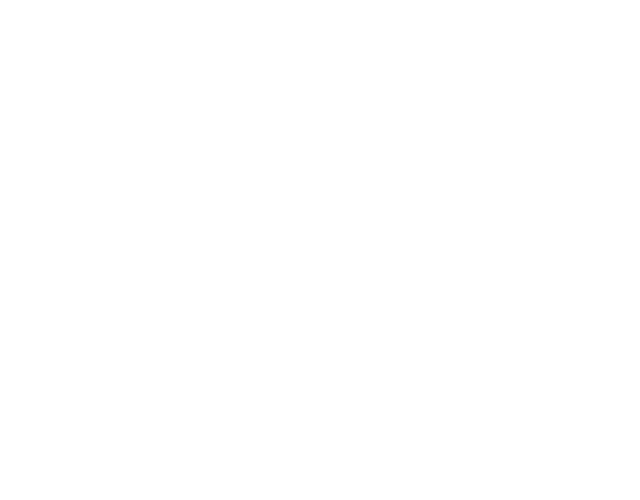
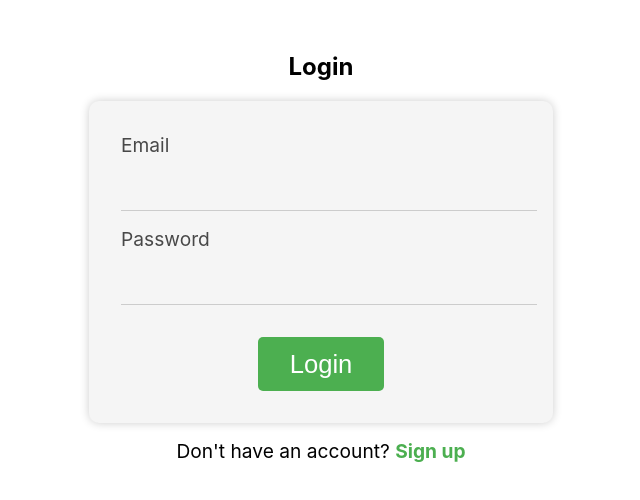
Before and after one commit to MikhailBogun/profile-frontend, a React (Create React App) app: page / in a window 1280 px wide. Before the commit this address had no page. Shown: the top 500 px of the page, without its empty margins (319-959 px from the left). Built offline with nearby package versions, Linux system fonts and the light colour scheme.

Commit message:
add session to controller

```diff
--- a/src/App.js
+++ b/src/App.js
@@ -1,8 +1,9 @@
 import logo from './logo.svg';
 import './App.css';
 
-import SignupPage from './components/SignupPage';
+import SignupPage from './components/SignUp/SignupPage';
 import Main from './components/Main';
+import Login from './components/Login/Login';
 
 import { BrowserRouter, Routes, Route } from "react-router-dom";
 
@@ -12,7 +13,7 @@ function App() {
   return (
     <BrowserRouter>
             <Routes>
-              {/* <Route path="/" element={<Login />} /> */}
+              <Route path="/" element={<Login />} />
               <Route path="/signup" element={<SignupPage />} />
               <Route path="/home" element={<Main />} />
             </Routes>
--- /dev/null
+++ b/src/components/Login/Login.css
@@ -0,0 +1,68 @@
+.login-form-container {
+  display: flex;
+  flex-direction: column;
+  justify-content: center;
+  align-items: center;
+  width: 100%;
+  margin-top: 2rem;
+}
+
+.login-form {
+  display: flex;
+  flex-direction: column;
+  align-items: center;
+  background-color: #f5f5f5;
+  padding: 2rem;
+  border-radius: 10px;
+  box-shadow: 0px 0px 10px rgba(0, 0, 0, 0.2);
+  width: 400px;
+}
+
+.form-group {
+  margin-bottom: 1rem;
+  display: flex;
+  flex-direction: column;
+  width: 100%;
+}
+
+label {
+  font-size: 1.2rem;
+  margin-bottom: 0.5rem;
+  opacity: 0.7;
+}
+
+input {
+  border: none;
+  border-bottom: 1px solid #ccc;
+  font-size: 1.6rem;
+  padding: 0.5rem;
+  width: 100%;
+  background-color: #f5f5f5;
+}
+
+button {
+  border: none;
+  background-color: #4CAF50;
+  color: white;
+  padding: 0.8rem 2rem;
+  margin-top: 1rem;
+  border-radius: 5px;
+  cursor: pointer;
+  font-size: 1.6rem;
+  transition: all 0.3s ease;
+}
+
+button:hover {
+  background-color: #3e8e41;
+}
+
+p {
+  font-size: 1.2rem;
+  margin-top: 1rem;
+}
+
+a {
+  color: #4CAF50;
+  text-decoration: none;
+  font-weight: bold;
+}
--- /dev/null
+++ b/src/components/Login/Login.jsx
@@ -0,0 +1,25 @@
+import React from 'react';
+import { Link } from 'react-router-dom';
+import './Login.css';
+
+const LoginForm = () => {
+  return (
+    <div className="login-form-container">
+      <h2>Login</h2>
+      <form className="login-form">
+        <div className="form-group">
+          <label htmlFor="email">Email</label>
+          <input type="email" id="email" name="email" />
+        </div>
+        <div className="form-group">
+          <label htmlFor="password">Password</label>
+          <input type="password" id="password" name="password" />
+        </div>
+        <button type="submit">Login</button>
+      </form>
+      <p>Don't have an account? <Link to="/signup">Sign up</Link></p>
+    </div>
+  );
+};
+
+export default LoginForm;
--- a/src/components/SignupPage.jsx
+++ b/src/components/SignUp/SignupPage.jsx
@@ -3,12 +3,14 @@ import { useNavigate } from 'react-router-dom';
 import './signup.css';
 
 
-import { HandleSubmitUser } from '../actions/user';
+import { HandleSubmitUser } from '../../actions/user';
 function SignupPage() {
   const [username, setUsername] = useState('');
   const [email, setEmail] = useState('');
   const [password, setPassword] = useState('');
   const [isAdmin, setIsAdmin] = useState(false);
+  const [error, setError] = useState(null);
+
 
 
   const navigate = useNavigate();
@@ -32,16 +34,26 @@ function SignupPage() {
 
   const handleSubmit = (event) => {
     event.preventDefault();
+
+    if (!username || !email || !password) {
+      setError('Please fill in all fields.');
+      return;
+    } else {
       const user = {
         username: username,
         email: email,
         password: password,
         isAdmin: isAdmin
       };
-    let response_user =  HandleSubmitUser(user);
-    if (response_user) {
+
+      HandleSubmitUser(user).then(() => {
         navigate('/home')
+        })
+        .catch((err) => {
+          setError(err.message);
+        });
     }
+
   };
 
   return (
```
Also changed, not shown: src/components/SignUp/signup.css (renamed from src/components/signup.css). Lines whose indentation alone changed are shown as unchanged.
